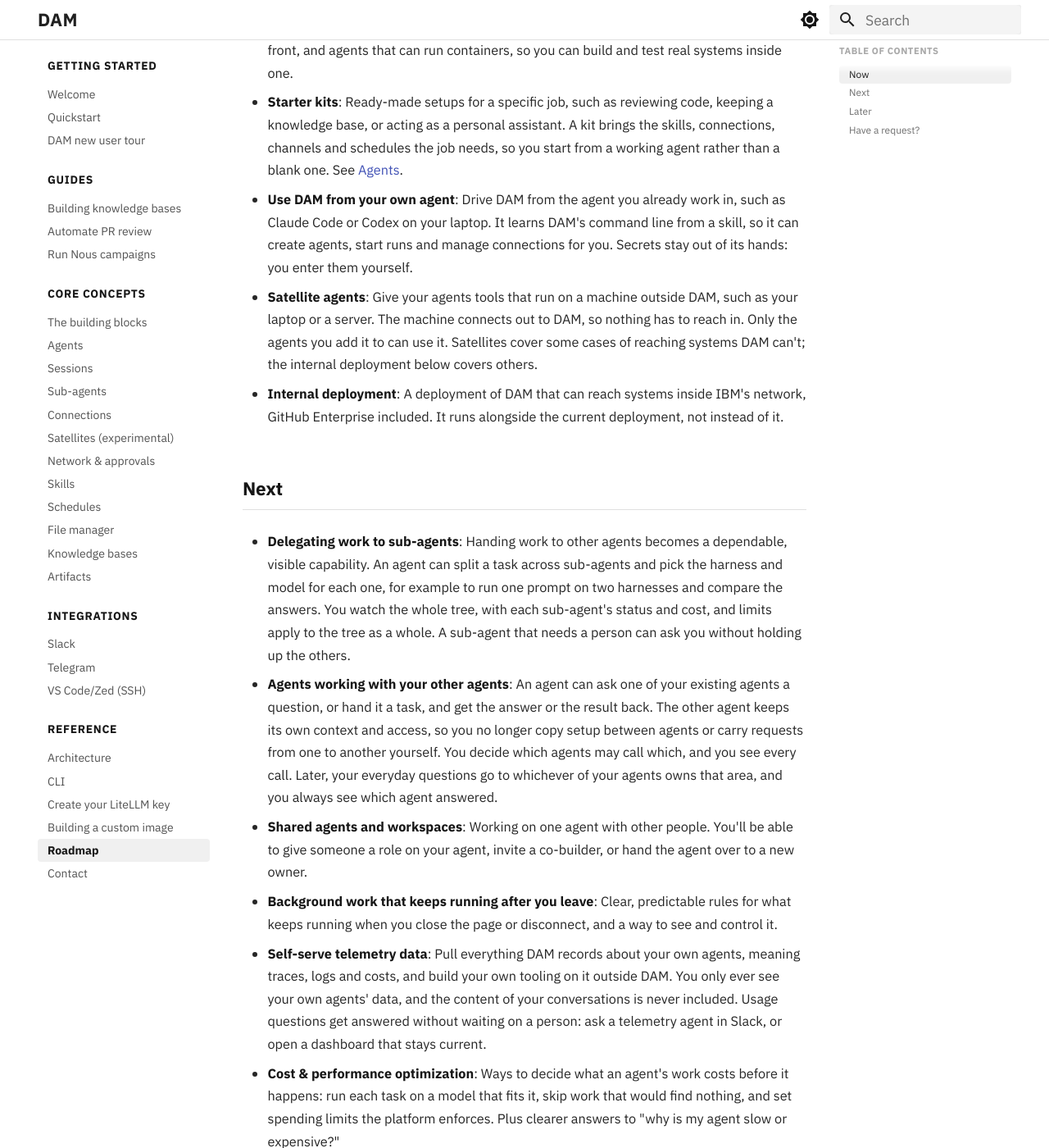
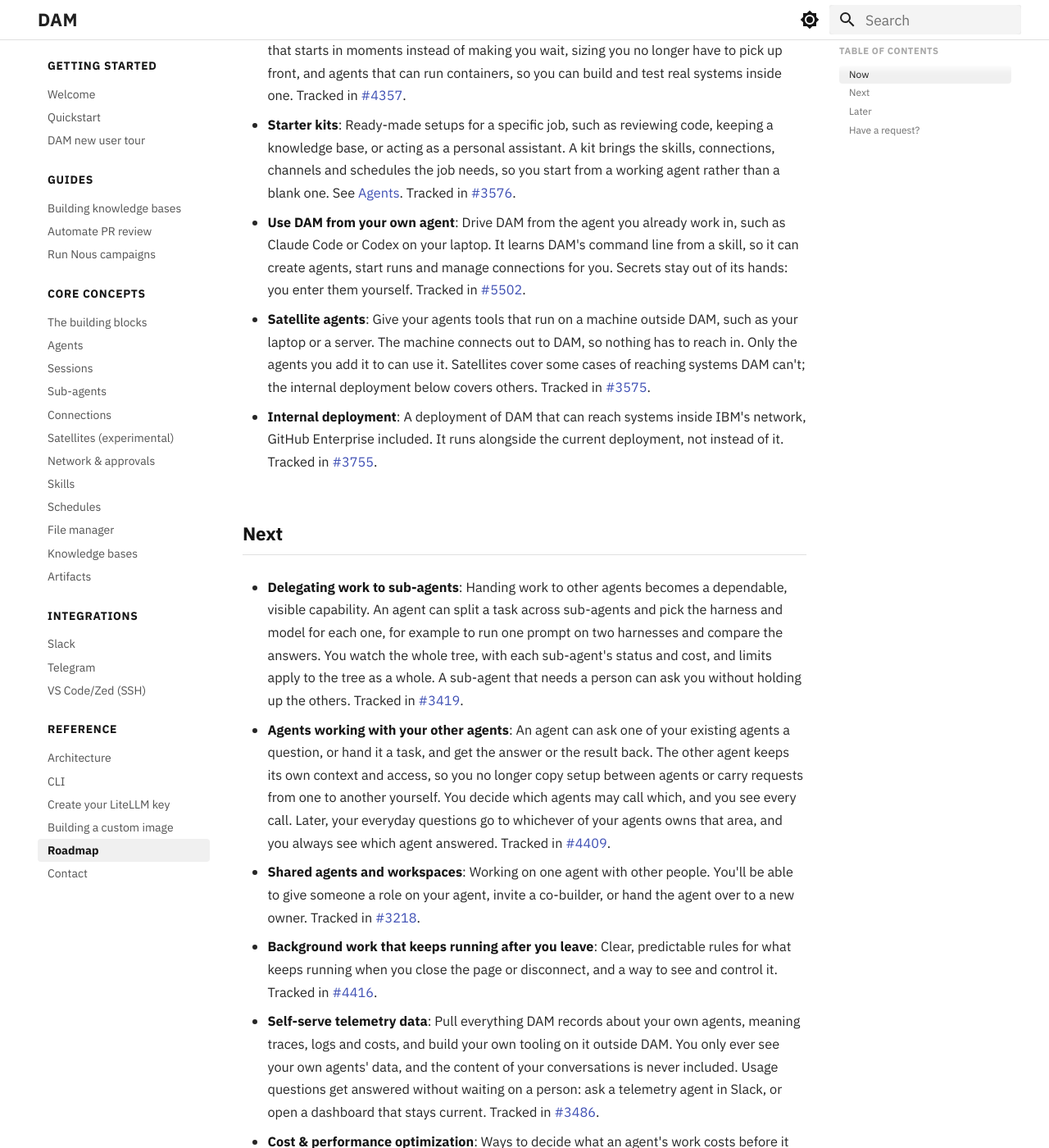
Before and after one commit to dam-agents/docs, an MkDocs documentation site: the page built from docs/reference/roadmap.md, in a window 1280 px wide and 1400 px high, scrolled down 496 px. Shown: the whole window at 82% size. Built offline with MkDocs 1.6.1 and Material for MkDocs 9.7.7, drawn with Linux system fonts in a browser that asks for light colours; some of the changed text lies outside the part shown.

Commit message:
docs: link each roadmap item to its epic (#125)
Assisted-By: Claude (Anthropic AI) <noreply@anthropic.com>

Signed-off-by: Jenna Winkler <Jenna.Winkler@ibm.com>

```diff
--- a/docs/reference/roadmap.md
+++ b/docs/reference/roadmap.md
@@ -6,41 +6,41 @@ DAM is a research project, and real users drive its direction. Much of what we b
 
 ## Now
 
-- **Dead-simple first run**: Sign in and start chatting right away. New users get a ready-made agent with a starter Curve Bender budget, so there's no provider key to set up first. The budget shows in the UI, and you can switch to your own provider at any time.
+- **Dead-simple first run**: Sign in and start chatting right away. New users get a ready-made agent with a starter Curve Bender budget, so there's no provider key to set up first. The budget shows in the UI, and you can switch to your own provider at any time. Tracked in [#5055](https://github.com/dam-agents/dam/issues/5055){:target="_blank"}.
 
-- **New agent runtime (microVMs)**: Agents move to a VM-based runtime. The aim: an agent that starts in moments instead of making you wait, sizing you no longer have to pick up front, and agents that can run containers, so you can build and test real systems inside one.
+- **New agent runtime (microVMs)**: Agents move to a VM-based runtime. The aim: an agent that starts in moments instead of making you wait, sizing you no longer have to pick up front, and agents that can run containers, so you can build and test real systems inside one. Tracked in [#4357](https://github.com/dam-agents/dam/issues/4357){:target="_blank"}.
 
-- **Starter kits**: Ready-made setups for a specific job, such as reviewing code, keeping a knowledge base, or acting as a personal assistant. A kit brings the skills, connections, channels and schedules the job needs, so you start from a working agent rather than a blank one. See [Agents](../core-concepts/agents.md).
+- **Starter kits**: Ready-made setups for a specific job, such as reviewing code, keeping a knowledge base, or acting as a personal assistant. A kit brings the skills, connections, channels and schedules the job needs, so you start from a working agent rather than a blank one. See [Agents](../core-concepts/agents.md). Tracked in [#3576](https://github.com/dam-agents/dam/issues/3576){:target="_blank"}.
 
-- **Use DAM from your own agent**: Drive DAM from the agent you already work in, such as Claude Code or Codex on your laptop. It learns DAM's command line from a skill, so it can create agents, start runs and manage connections for you. Secrets stay out of its hands: you enter them yourself.
+- **Use DAM from your own agent**: Drive DAM from the agent you already work in, such as Claude Code or Codex on your laptop. It learns DAM's command line from a skill, so it can create agents, start runs and manage connections for you. Secrets stay out of its hands: you enter them yourself. Tracked in [#5502](https://github.com/dam-agents/dam/issues/5502){:target="_blank"}.
 
-- **Satellite agents**: Give your agents tools that run on a machine outside DAM, such as your laptop or a server. The machine connects out to DAM, so nothing has to reach in. Only the agents you add it to can use it. Satellites cover some cases of reaching systems DAM can't; the internal deployment below covers others.
+- **Satellite agents**: Give your agents tools that run on a machine outside DAM, such as your laptop or a server. The machine connects out to DAM, so nothing has to reach in. Only the agents you add it to can use it. Satellites cover some cases of reaching systems DAM can't; the internal deployment below covers others. Tracked in [#3575](https://github.com/dam-agents/dam/issues/3575){:target="_blank"}.
 
-- **Internal deployment**: A deployment of DAM that can reach systems inside IBM's network, GitHub Enterprise included. It runs alongside the current deployment, not instead of it.
+- **Internal deployment**: A deployment of DAM that can reach systems inside IBM's network, GitHub Enterprise included. It runs alongside the current deployment, not instead of it. Tracked in [#3755](https://github.com/dam-agents/dam/issues/3755){:target="_blank"}.
 
 ## Next
 
-- **Delegating work to sub-agents**: Handing work to other agents becomes a dependable, visible capability. An agent can split a task across sub-agents and pick the harness and model for each one, for example to run one prompt on two harnesses and compare the answers. You watch the whole tree, with each sub-agent's status and cost, and limits apply to the tree as a whole. A sub-agent that needs a person can ask you without holding up the others.
+- **Delegating work to sub-agents**: Handing work to other agents becomes a dependable, visible capability. An agent can split a task across sub-agents and pick the harness and model for each one, for example to run one prompt on two harnesses and compare the answers. You watch the whole tree, with each sub-agent's status and cost, and limits apply to the tree as a whole. A sub-agent that needs a person can ask you without holding up the others. Tracked in [#3419](https://github.com/dam-agents/dam/issues/3419){:target="_blank"}.
 
-- **Agents working with your other agents**: An agent can ask one of your existing agents a question, or hand it a task, and get the answer or the result back. The other agent keeps its own context and access, so you no longer copy setup between agents or carry requests from one to another yourself. You decide which agents may call which, and you see every call. Later, your everyday questions go to whichever of your agents owns that area, and you always see which agent answered.
+- **Agents working with your other agents**: An agent can ask one of your existing agents a question, or hand it a task, and get the answer or the result back. The other agent keeps its own context and access, so you no longer copy setup between agents or carry requests from one to another yourself. You decide which agents may call which, and you see every call. Later, your everyday questions go to whichever of your agents owns that area, and you always see which agent answered. Tracked in [#4409](https://github.com/dam-agents/dam/issues/4409){:target="_blank"}.
 
-- **Shared agents and workspaces**: Working on one agent with other people. You'll be able to give someone a role on your agent, invite a co-builder, or hand the agent over to a new owner.
+- **Shared agents and workspaces**: Working on one agent with other people. You'll be able to give someone a role on your agent, invite a co-builder, or hand the agent over to a new owner. Tracked in [#3218](https://github.com/dam-agents/dam/issues/3218){:target="_blank"}.
 
-- **Background work that keeps running after you leave**: Clear, predictable rules for what keeps running when you close the page or disconnect, and a way to see and control it.
+- **Background work that keeps running after you leave**: Clear, predictable rules for what keeps running when you close the page or disconnect, and a way to see and control it. Tracked in [#4416](https://github.com/dam-agents/dam/issues/4416){:target="_blank"}.
 
-- **Self-serve telemetry data**: Pull everything DAM records about your own agents, meaning traces, logs and costs, and build your own tooling on it outside DAM. You only ever see your own agents' data, and the content of your conversations is never included. Usage questions get answered without waiting on a person: ask a telemetry agent in Slack, or open a dashboard that stays current.
+- **Self-serve telemetry data**: Pull everything DAM records about your own agents, meaning traces, logs and costs, and build your own tooling on it outside DAM. You only ever see your own agents' data, and the content of your conversations is never included. Usage questions get answered without waiting on a person: ask a telemetry agent in Slack, or open a dashboard that stays current. Tracked in [#3486](https://github.com/dam-agents/dam/issues/3486){:target="_blank"}.
 
-- **Cost & performance optimization**: Ways to decide what an agent's work costs before it happens: run each task on a model that fits it, skip work that would find nothing, and set spending limits the platform enforces. Plus clearer answers to "why is my agent slow or expensive?"
+- **Cost & performance optimization**: Ways to decide what an agent's work costs before it happens: run each task on a model that fits it, skip work that would find nothing, and set spending limits the platform enforces. Plus clearer answers to "why is my agent slow or expensive?" Tracked in [#4032](https://github.com/dam-agents/dam/issues/4032){:target="_blank"}, [#3322](https://github.com/dam-agents/dam/issues/3322){:target="_blank"}.
 
-- **Software factory**: Agents that work on a team's repositories unattended: picking up issues, opening and reviewing pull requests, and asking a person when they need one. The DAM team is proving it on DAM's own repository first.
+- **Software factory**: Agents that work on a team's repositories unattended: picking up issues, opening and reviewing pull requests, and asking a person when they need one. The DAM team is proving it on DAM's own repository first. Tracked in [#3679](https://github.com/dam-agents/dam/issues/3679){:target="_blank"}.
 
-- **GitHub as a channel**: Talk to an agent from GitHub: @-mention it in an issue or pull request and it replies there, the way it does in Slack today.
+- **GitHub as a channel**: Talk to an agent from GitHub: @-mention it in an issue or pull request and it replies there, the way it does in Slack today. Tracked in [#3482](https://github.com/dam-agents/dam/issues/3482){:target="_blank"}.
 
 ## Later
 
-- **Interactive artifacts**: Artifacts that do more than display. A page you publish can call back to the agent that made it, so a dashboard can refresh itself or a form can kick off work. Private artifacts come first. Sharing interactive pages with others comes later, and it will never give viewers your agent's connections or credentials.
+- **Interactive artifacts**: Artifacts that do more than display. A page you publish can call back to the agent that made it, so a dashboard can refresh itself or a form can kick off work. Private artifacts come first. Sharing interactive pages with others comes later, and it will never give viewers your agent's connections or credentials. Tracked in [#2884](https://github.com/dam-agents/dam/issues/2884){:target="_blank"}.
 
-- **Smart platform**: A built-in assistant inside DAM. It answers questions about the platform, knows the state of your agents, and over time explains problems and helps with setup.
+- **Smart platform**: A built-in assistant inside DAM. It answers questions about the platform, knows the state of your agents, and over time explains problems and helps with setup. Tracked in [#3587](https://github.com/dam-agents/dam/issues/3587){:target="_blank"}.
 
 - **AI <> human collaboration in meetings**: Agents that work alongside people in meetings.
 
```
